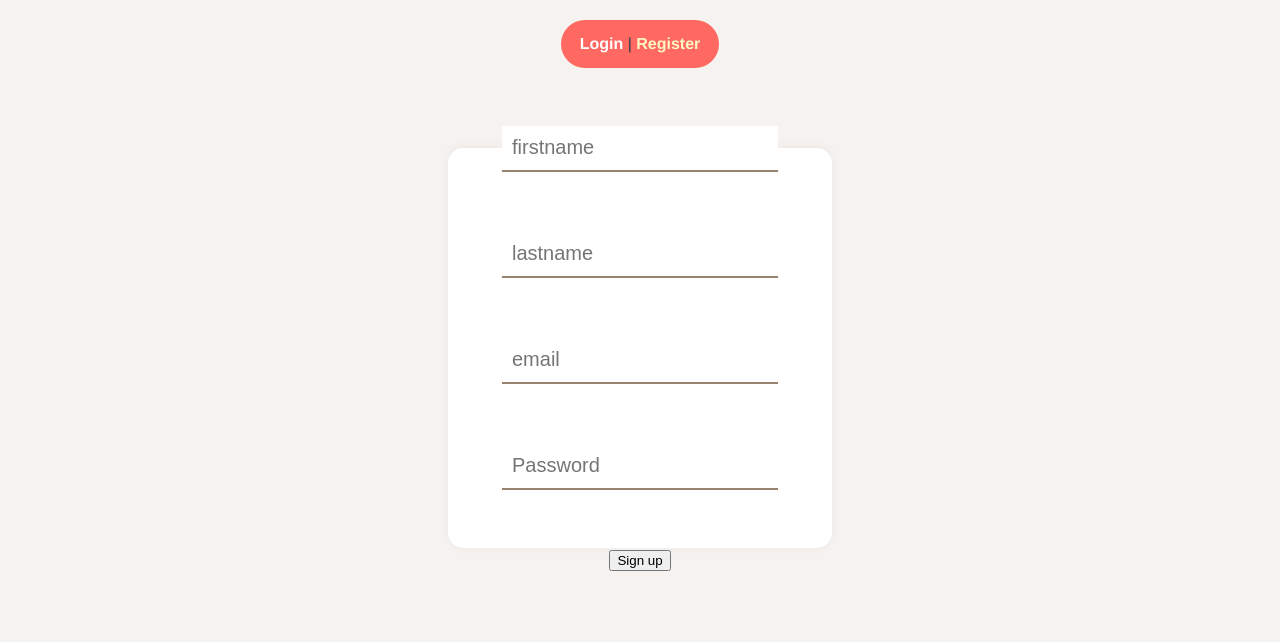
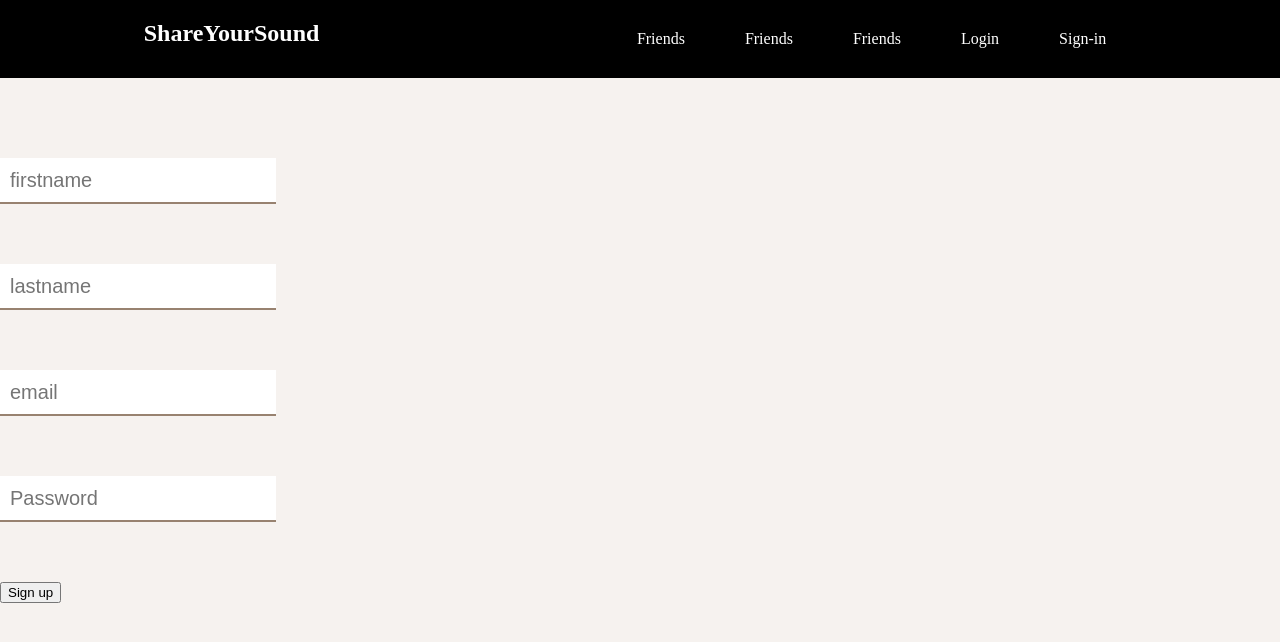
Before and after one commit to BEYMOHAMED/ShareUrSound, a Vue app: page /register in a window 1280 px wide. Shown: the top 642 px of the page. Built offline with nearby package versions, Linux system fonts and the light colour scheme.

Commit message:
:sparkles: add header & footer

```diff
--- a/src/App.vue
+++ b/src/App.vue
@@ -1,10 +1,26 @@
 <template>
-  <div id="nav">
-    <router-link to="/login">Login</router-link> |
-    <router-link to="/register">Register</router-link>
+  <div>
+      <Headervue/>
+      <Footervue/>
   </div>
   <router-view/>
 </template>
+
+<script>
+import Headervue from './components/NavBar.vue';
+import Footervue from './components/Footervue.vue';
+
+export default {
+  name: 'App',
+  components: {
+    Headervue,
+    Footervue,
+  },
+};
+</script>
+<style>
+  @import './assets/main.css';
+</style>
 
 <style lang="scss">
 body {
@@ -12,32 +28,5 @@ body {
   min-height: 100vh;
   background-color: #F6F2EF;
 }
-#app {
-  font-family: Avenir, Helvetica, Arial, sans-serif;
-  -webkit-font-smoothing: antialiased;
-  -moz-osx-font-smoothing: grayscale;
-  text-align: center;
-  color: #2c3e50;
-  display: flex;
-  align-items: center;
-  flex-direction: column;
-}
 
-#nav {
-  padding: 15px;
-  margin-top: 20px;
-  background-color: #FF6961;
-  width: 10vw;
-  border-radius: 50px;
-
-  a {
-    font-weight: bold;
-    color: #fff;
-    text-decoration: none;
-
-    &.router-link-exact-active {
-      color: #FDF7C2;
-    }
-  }
-}
 </style>
--- /dev/null
+++ b/src/assets/main.css
@@ -0,0 +1,25 @@
+.headerback {
+    background-color: black;
+}
+
+.headerback {
+    display: flex;
+    justify-content: space-around;
+}
+
+.listnav {
+    display: flex;
+}
+
+.listnav div {
+    margin: 30px;
+}
+
+.removeliststyle {
+    text-decoration: none;
+    color: white;
+}
+
+.headerback h2 {
+    color: white;
+}
--- /dev/null
+++ b/src/components/Footervue.vue
@@ -0,0 +1,11 @@
+<template>
+    <footer class="footer-distributed">
+        <div class="footer-icons">
+            <a href="#"><i class="fa fa-facebook"></i></a>
+            <a href="#"><i class="fa fa-twitter"></i></a>
+            <a href="#"><i class="fa fa-instagram"></i></a>
+            <a href="#"><i class="fa fa-linkedin"></i></a>
+            <a href="#"><i class="fa fa-youtube"></i></a>
+        </div>
+    </footer>
+</template>
--- /dev/null
+++ b/src/components/NavBar.vue
@@ -0,0 +1,14 @@
+<template>
+    <header>
+        <div class="headerback">
+            <div><h2>ShareYourSound</h2></div>
+            <div class="listnav">
+                <div><router-link to="/" class="removeliststyle">Friends</router-link></div>
+                <div><router-link to="/" class="removeliststyle">Friends</router-link></div>
+                <div><router-link to="/" class="removeliststyle">Friends</router-link></div>
+                <div><router-link to="/login" class="removeliststyle">Login</router-link></div>
+                <div><router-link to="/register" class="removeliststyle">Sign-in</router-link></div>
+            </div>
+        </div>
+    </header>
+</template>
--- a/src/views/Login.vue
+++ b/src/views/Login.vue
@@ -5,7 +5,7 @@
         novalidate="true"
         @submit.prevent="login"
       >
-
+        <div class="containerone">
           <div class="field">
             <input
               id="username"
@@ -26,6 +26,7 @@
               name="password"
               class="text-input"
             >
+          </div>
         </div>
         <button type="submit">Sign up</button>
       </form>
@@ -68,16 +69,7 @@ export default {
 
   .login-container{
     margin-top: 10vh;
-    padding: 5vh 0;
-    border-radius: 15px;
-    border: none;
-    box-shadow: 0 -1px 10px rgba(0,0,0,0.05);
-    height: 40vh;
-    width: 30vw;
-    background-color: #FFF;
     display: flex;
-    align-items: center;
-    justify-content: center;
   }
   label{
     font-weight: bold;
--- a/src/views/Register.vue
+++ b/src/views/Register.vue
@@ -5,7 +5,7 @@
         novalidate="true"
         @submit.prevent="register"
       >
-
+        <div class="containerone">
           <div class="field">
             <input
               id="firstname"
@@ -49,6 +49,7 @@
               class="text-input"
             >
           </div>
+        </div>
         <button type="submit">Sign up</button>
       </form>
   </div>
@@ -64,7 +65,6 @@ export default {
     const lastname = ref('');
     const email = ref('');
     const password = ref('');
-
     function register() {
       console.log('firstname', firstname);
       axios.post('https://api.shareyoursound.loscil.fr/api/register', {
@@ -81,7 +81,6 @@ export default {
           console.log(error);
         });
     }
-
     return {
       firstname, lastname, email, password, register,
     };
@@ -90,69 +89,9 @@ export default {
 </script>
 
 <style>
-
   .login-container{
     margin-top: 10vh;
-    padding: 5vh 0;
-    border-radius: 15px;
-    border: none;
-    box-shadow: 0 -1px 10px rgba(0,0,0,0.05);
-    height: 40vh;
-    width: 30vw;
-    background-color: #FFF;
     display: flex;
-    align-items: center;
-    justify-content: center;
-  }
-  label{
-    font-weight: bold;
-    font-size: 20px;
-    margin-right: 20px;
-    margin-bottom: 10px;
-    text-transform: uppercase;
   }
 
-  .field{
-    display: flex;
-    flex-direction: column;
-    align-items: center;
-    margin-bottom: 60px;
-  }
-
-  li{
-    color: red;
-    text-transform: uppercase;
-    font-weight: bold;
-  }
-
-  .text-input{
-    border: none;
-    border-bottom: 2px solid #988270;
-    outline: none;
-    height: 3vh;
-    width: 20vw;
-    padding: 10px;
-    font-size: 20px;
-    color: #988270;
-  }
-
-  .submit{
-    border: none;
-    background-color: #FF6961;
-    color: #FFF;
-    font-size: 20px;
-    padding: 15px;
-    border-radius: 10px;
-    outline: none;
-    font-weight: bold;
-    text-transform: uppercase;
-    cursor: pointer;
-    border: 3px solid #FF6961;
-    transition: 0.2s;
-  }
-
-  .submit:hover{
-    background-color: #fff;
-    color: #FF6961;
-  }
 </style>
```
Lines whose indentation alone changed are shown as unchanged.
